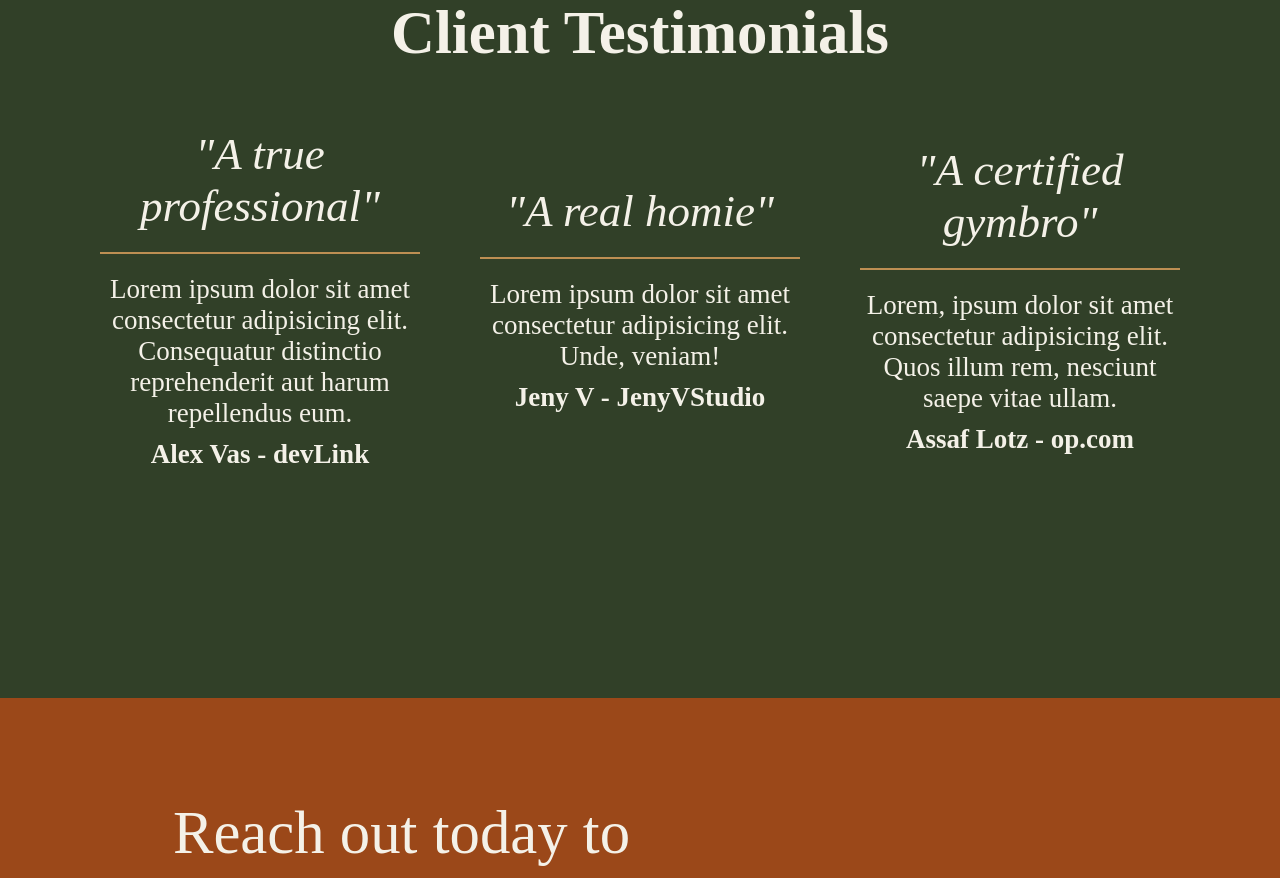
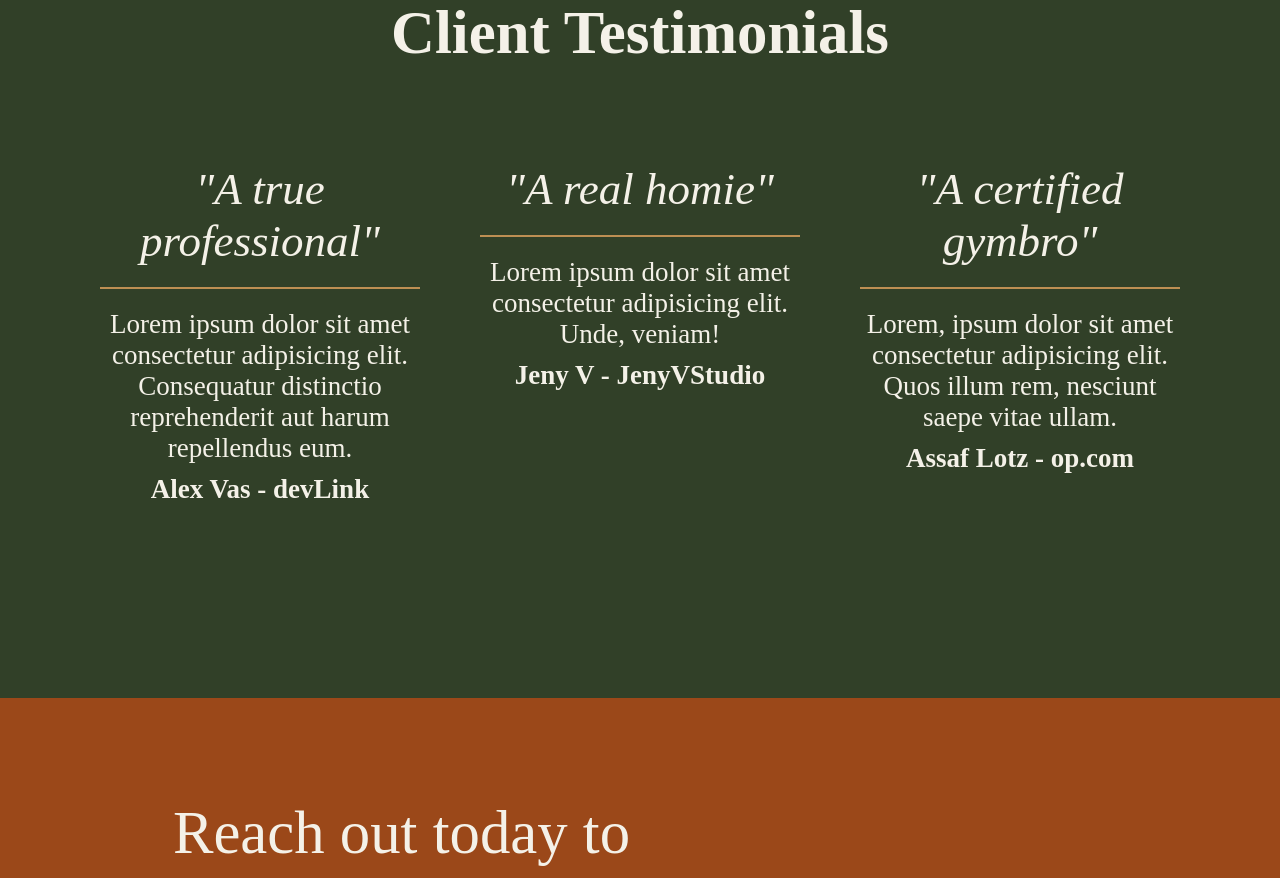
Before and after one commit to AlexanderVasilenko99/portfolio-website, a React (Create React App) app in the folder frontend/: page / in a window 1280 px wide. Shown: the part 4520-5398 px from the top of the page. Built offline with nearby package versions, Linux system fonts and the light colour scheme.

Commit message:
changed recommendations css

```diff
--- a/frontend/src/Components/6-RecommendationsSection/Recommendation/Recommendation.scss
+++ b/frontend/src/Components/6-RecommendationsSection/Recommendation/Recommendation.scss
@@ -2,6 +2,9 @@
 
 .Recommendation {
     @include i.secondary_color_text;
+    height: 250px;
+    display: flex;
+    flex-direction: column;
 
     .header {
         font-style: italic;
```
